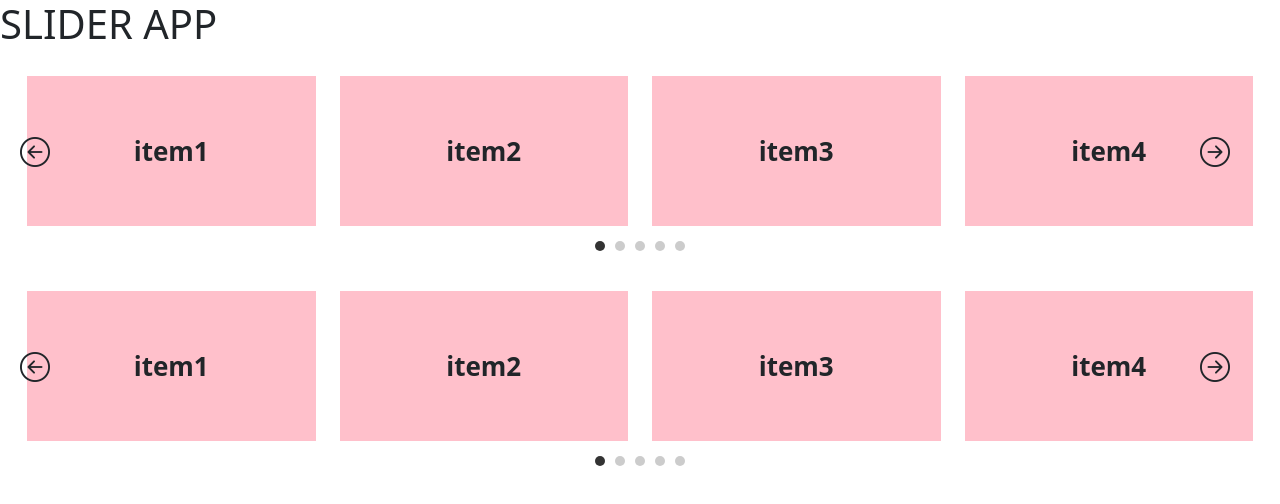
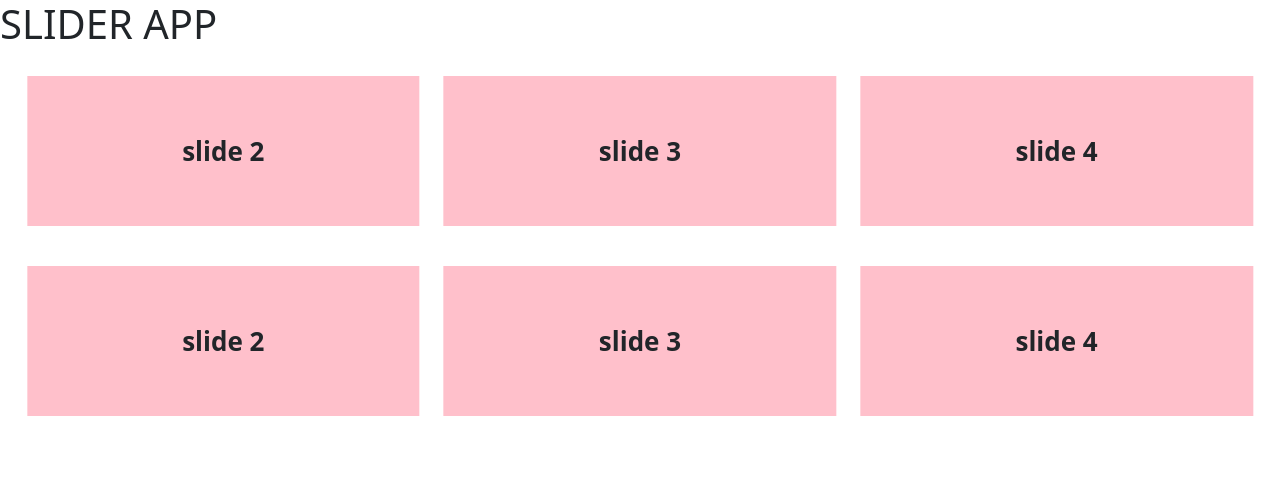
Before and after one commit to nayerasami/reusable-slider, an Angular app: page /home in a window 1280 px wide. Shown: the top 504 px of the page. Built offline with nearby package versions, Linux system fonts and the light colour scheme.

Commit message:
handle more than one row

```diff
--- a/src/app/components/home/home.component.ts
+++ b/src/app/components/home/home.component.ts
@@ -14,12 +14,12 @@ export class HomeComponent {
   responsiveOptions: ResponsiveConfig[] = [
     {
       breakpoint: '1400px',
-      numVisible: 4,
+      numVisible: 3,
       numScroll: 1
     },
     {
       breakpoint: '1199px',
-      numVisible: 4,
+      numVisible: 3,
       numScroll: 1
     },
     {
@@ -34,32 +34,39 @@ export class HomeComponent {
     }
   ];
   sliderOptions: SliderOptions = {
-    navButtons: true,
-    autoplay: false,
+    navButtons: false,
+    autoplay: true,
     autoplaySpeed: 3000,
-    indicators: true,
+    indicators: false,
     infiniteScroll: false,
     isDraggable: false,
-    numberOfVisibleItems: 4,
+    numberOfVisibleItems: 3,
     stepSize: 1,
     //spaceBetween:50,
-    rtl:false,
-    animation:'ease-in-out',
-    animationSpeed:'0.2s',
+    rtl: false,
+    animation: 'ease-in-out',
+    animationSpeed: '0.8s',
     rows:1
     // nextButton:'<div class="next">next</div>',
     // prevButton:'<div class="next">pre</div>'
   }
 
   sliderItems = [
-    { id: 1, name: 'item1' },
-    { id: 2, name: 'item2' },
-    { id: 3, name: 'item3' },
-    { id: 4, name: 'item4' },
-    { id: 5, name: 'item5' },
-    { id: 6, name: 'item6' },
-    { id: 7, name: 'item7' },
-    { id: 8, name: 'item8' },
+    { id: 1, name: 'slide 1' },
+    { id: 2, name: 'slide 2' },
+    { id: 3, name: 'slide 3' },
+    { id: 4, name: 'slide 4' },
+    { id: 5, name: 'slide 5' },
+    { id: 6, name: 'slide 6' },
+    { id: 7, name: 'slide 7' },
+    { id: 8, name: 'slide 8' },
+    { id: 9, name: 'slide 9' },
+    { id: 10, name: 'slide 10' },
+    { id: 11, name: 'slide 11' },
+    { id: 12, name: 'slide 12' },
+    { id: 13, name: 'slide 13' },
+    { id: 14, name: 'slide 14' },
+    // { id: 15, name: 'slide 15' },
   ]
 
 
--- a/src/app/components/slider/slider.component.css
+++ b/src/app/components/slider/slider.component.css
@@ -19,13 +19,12 @@
 .slider-wrap {
   position: relative;
   overflow: hidden;
-  height: 150px;
 }
 
 .slider-main {
   display: flex;
-  flex-wrap: nowrap;
   justify-content: flex-start;
+  flex-direction: row;
   /* overflow: hidden; */
   /* transition: transform 0.5s linear; */
   /* flex-direction: row-reverse; */
@@ -46,19 +45,18 @@
 
 }
 
-.custom-slider-items{
+.custom-slider-main {
+  display: flex;
   flex-direction: column;
-  justify-content: space-between;
-  align-items: center;
-  height: 150px;
-  background: pink;
-  font-size: 26px;
-  font-weight: 600;
-  position: relative;
-  flex: 0 0 auto;
-  box-sizing: border-box;
-  margin: 0;
+  gap: 12px;
+  /* Adds 12px space between each row */
 }
+
+.custom-slider-row {
+  display: flex;
+  width: 100%;
+}
+
 .text {
   position: absolute;
   top: 50%;
@@ -84,6 +82,7 @@
   font-size: 30px;
   cursor: pointer;
 }
+
 .slider-indicators {
   display: flex;
   justify-content: center;
--- a/src/app/components/slider/slider.component.html
+++ b/src/app/components/slider/slider.component.html
@@ -16,9 +16,22 @@
         </div>
         }
       </div>
-      }@else if(sliderOptions.rows ==2) {
+      }@else if(sliderOptions.rows > 1) {
+      <div class="custom-slider-main" #sliderWrapper [ngStyle]="{
+                 transform: 'translateX(' + translateX + '%)',
+                 transition: 'transform ' + animationSpeed + ' ' + animation,
+                 cursor: sliderOptions.isDraggable ? (isDragging ? 'grabbing' : 'grab') : 'default'}">
+        @for(row of rowsArray; track trackItemFun(row, $index);) {
+        <div class="custom-slider-row">
+          @for (item of customSliderItems[row] ; track trackItemFun(item, $index);) {
+          <div class="slider-item" [ngStyle]="{ width: 'calc(' + (100 / numberOfVisibleItems) + '% - ' + (numberOfVisibleItems > 1 ? spaceBetween * 2 : 0) + 'px)',
+         margin: numberOfVisibleItems > 1 ? '0 ' + spaceBetween + 'px' : '0' }">
+            <ng-container *ngTemplateOutlet="itemTemplate; context: {$implicit: item} "></ng-container>
+          </div>
+          }
+        </div>
+        }
 
-      <div class="slider-main">
 
       </div>
       }
--- a/src/app/components/slider/slider.component.ts
+++ b/src/app/components/slider/slider.component.ts
@@ -41,23 +41,19 @@ export class SliderComponent implements OnInit {
   dragThreshold = 20; // Minimum distance to trigger slide change
   dragOffset = 0;
   initialTranslateX = 0;
-
   safePrevButton: any;
   safeNextButton: any;
-  rowsNumber: number = 1;
-  customSliderItems: CustomSliderItems[] = [];
-  upperItems: any[] = [];
-  lowerItems: any[] = [];
-  middleItems: any[] = [];
+  customSliderItems: any = {};
+  numberOfRows: number = 1;
+  rowsArray: any[] = [];
   ngOnChanges(changes: SimpleChanges): void {
     if (changes['sliderItems'] || changes['sliderOptions']) {
       this.calculateSliderPosition();
       this.stepSize = this.sliderOptions.stepSize || 1;
       this.numberOfVisibleItems = this.sliderOptions.numberOfVisibleItems;
-      //this.indicatorsLength = Math.ceil(this.sliderItems.length / this.sliderOptions.numberOfVisibleItems);
-
+      this.numberOfRows = this.sliderOptions.rows || 1
       this.maxCurrentIndex = (this.sliderItems.length - 1) - (this.numberOfVisibleItems - this.stepSize)
-      const indicatorsNumber = ((this.sliderItems.length - this.sliderOptions.numberOfVisibleItems) / this.stepSize) + 1
+      const indicatorsNumber = (((this.sliderItems.length / this.numberOfRows) - this.sliderOptions.numberOfVisibleItems) / this.stepSize) + 1
       this.indicatorsLength = Math.ceil(indicatorsNumber);
       this.indicatorsArray = Array.from({ length: this.indicatorsLength }, (_, i) => i);
       this.spaceBetween = this.sliderOptions.spaceBetween || 12
@@ -67,42 +63,19 @@ export class SliderComponent implements OnInit {
       this.clonedSliderItems = [...this.sliderItems];
       this.safeNextButton = this.sliderOptions.nextButton ? this.sanitizer.bypassSecurityTrustHtml(this.sliderOptions.nextButton) : '';
       this.safePrevButton = this.sliderOptions.prevButton ? this.sanitizer.bypassSecurityTrustHtml(this.sliderOptions.prevButton) : '';
-      this.rowsNumber = this.sliderOptions.rows || 1
-      // if (this.rowsNumber === 2) {
-      //   for (let i = 0; i < this.sliderItems.length; i += 2) {
-      //     const item = {
-      //       upper: this.sliderItems[i],
-      //       lower: this.sliderItems[i + 1]
-      //     };
-      //     this.customSliderItems.push(item);
-      //     this.upperItems.push(item.upper);
-      //     this.lowerItems.push(item.lower);
-      //   }
-      // } else if (this.rowsNumber === 3) {
-      //   for (let i = 0; i < this.sliderItems.length; i += 3) {
-      //     const item = {
-      //       upper: this.sliderItems[i],
-      //       middle: this.sliderItems[i + 1],
-      //       lower: this.sliderItems[i + 2]
-      //     };
-      //     this.customSliderItems.push(item);
-      //     this.upperItems.push(item.upper);
-      //     this.middleItems.push(item.middle);
-      //     this.lowerItems.push(item.lower);
-      //   }
-      // }
+      this.rowsArray = Array.from({ length: this.sliderOptions.rows }, (_, i) => i)
 
-      for (let i = 0; i < this.sliderItems.length; i += this.rowsNumber) {
-        const item: any = {
-          upper: this.sliderItems[i]
-        };
-        if (this.rowsNumber >= 2) {
-          item.middle = this.sliderItems[i + 1];
+      for (let key = 0; key < this.sliderOptions.rows; key++) {
+        this.customSliderItems[key] = [
+        ]
+      }
+      for (let i = 0; i < this.sliderItems.length; i += this.sliderOptions.rows) {
+        for (let j = 0; j < this.sliderOptions.rows; j++) {
+          const item = this.sliderItems[i + j];
+          if (item !== undefined) {
+            this.customSliderItems[j].push(item);
+          }
         }
-        if (this.rowsNumber === 3) {
-          item.lower = this.sliderItems[i + 2];
-        }
-        this.customSliderItems.push(item);
       }
 
       if (this.sliderOptions.autoplay) {
@@ -121,9 +94,9 @@ export class SliderComponent implements OnInit {
   ngOnInit(): void {
     window.addEventListener('resize', this.onWindowResize.bind(this));
     // this.applyResponsiveOptions()
-    if (this.sliderOptions.autoplay) {
-      this.startAutoplay();
-    }
+    // if (this.sliderOptions.autoplay) {
+    //   this.startAutoplay();
+    // }
     if (this.responsiveOptions.length) {
       this.sortedResponsiveOptons = this.responsiveOptions.sort((a: any, b: any) => parseInt(a.breakpoint.replace('px', ''), 10) - parseInt(b.breakpoint.replace('px', ''), 10));
       this.largestBreakpoint = this.sortedResponsiveOptons.pop();
@@ -172,9 +145,9 @@ export class SliderComponent implements OnInit {
         };
         this.numberOfVisibleItems = config.numVisible;
         this.stepSize = config.numScroll;
-        this.maxCurrentIndex = (this.sliderItems.length - 1) - (config.numVisible - config.numScroll);
+        this.maxCurrentIndex = ((this.sliderItems.length - 1) / this.numberOfRows) - (config.numVisible - config.numScroll);
 
-        const indicatorsNumber = ((this.sliderItems.length - config.numVisible) / config.numScroll) + 1;
+        const indicatorsNumber = (((this.sliderItems.length / this.numberOfRows) - config.numVisible) / config.numScroll) + 1;
         this.indicatorsLength = Math.ceil(indicatorsNumber);
         this.indicatorsArray = Array.from({ length: this.indicatorsLength }, (_, i) => i);
 
@@ -192,10 +165,10 @@ export class SliderComponent implements OnInit {
       this.numberOfVisibleItems = this.largestBreakpoint.numVisible;
       this.stepSize = this.largestBreakpoint.numScroll || 1;
 
-      const indicatorsNumber = ((this.sliderItems.length - this.largestBreakpoint.numVisible) / this.stepSize) + 1;
+      const indicatorsNumber = (((this.sliderItems.length / this.numberOfRows) - this.largestBreakpoint.numVisible) / this.stepSize) + 1;
       this.indicatorsLength = Math.ceil(indicatorsNumber);
       this.indicatorsArray = Array.from({ length: this.indicatorsLength }, (_, i) => i);
-      this.maxCurrentIndex = (this.sliderItems.length - 1) - (this.largestBreakpoint.numVisible - this.stepSize);
+      this.maxCurrentIndex = ((this.sliderItems.length - 1) / this.numberOfRows) - (this.largestBreakpoint.numVisible - this.stepSize);
     }
 
     // Reset current index if it exceeds the new maximum
@@ -208,7 +181,7 @@ export class SliderComponent implements OnInit {
 
   nextFunc() {
     const step = this.stepSize;
-    const maxIndex = this.sliderItems.length - this.sliderOptions.numberOfVisibleItems;
+    const maxIndex = Math.ceil((this.sliderItems.length / this.numberOfRows)  - this.sliderOptions.numberOfVisibleItems);
     if (this.sliderOptions.infiniteScroll) {
       if (this.isRTL) {
         this.currentIndex -= step;
@@ -241,7 +214,7 @@ export class SliderComponent implements OnInit {
 
   prevFunc() {
     const step = this.stepSize;
-    const maxIndex = this.sliderItems.length - this.sliderOptions.numberOfVisibleItems;
+    const maxIndex = Math.ceil((this.sliderItems.length / this.numberOfRows) - this.sliderOptions.numberOfVisibleItems);
     if (this.sliderOptions.infiniteScroll) {
       if (this.isRTL) {
         this.currentIndex += step;
@@ -272,7 +245,7 @@ export class SliderComponent implements OnInit {
     this.calculateSliderPosition();
   }
 
-  // slide using indicators
+  // indicators
   goToSlide(indicatorIndex: number): void {
     this.currentIndex = Math.min(indicatorIndex * this.stepSize, this.maxCurrentIndex);
     this.calculateSliderPosition();
@@ -283,13 +256,12 @@ export class SliderComponent implements OnInit {
 
 
 
-
-  //apply drag
+  // drag
   private getX(event: MouseEvent | TouchEvent): number {
     return event instanceof MouseEvent ? event.clientX : event.touches[0].clientX;
   }
 
-  // Drag functionality methods
+
   onDragStart(event: MouseEvent | TouchEvent): void {
     if (!this.sliderOptions.isDraggable) return;
 
@@ -365,7 +337,6 @@ export class SliderComponent implements OnInit {
     }
   }
 
-  // Host listeners for drag events
   @HostListener('window:mouseup', ['$event'])
   onMouseUp(event: MouseEvent) {
     if (this.isDragging) {
@@ -395,12 +366,12 @@ export class SliderComponent implements OnInit {
   }
 
 
-  //handle autoplay
+  // autoplay
   startAutoplay(): void {
     if (this.sliderOptions.autoplay) {
       this.autoplayInterval = setInterval(() => {
         this.nextFunc();
-      }, this.sliderOptions.autoplaySpeed || 3000); //default 3s
+      }, this.sliderOptions.autoplaySpeed || 1000); //default 3s
     }
   }
 
```
